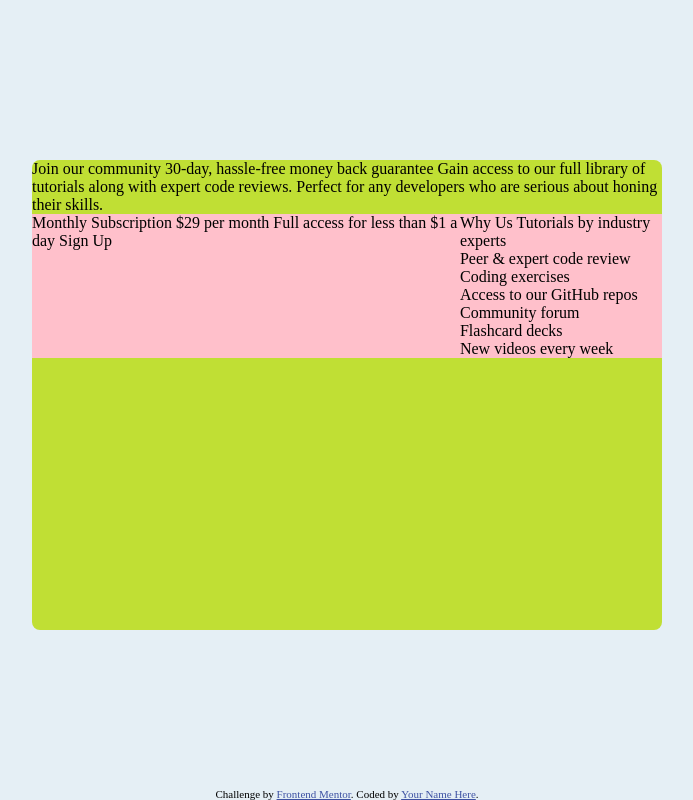
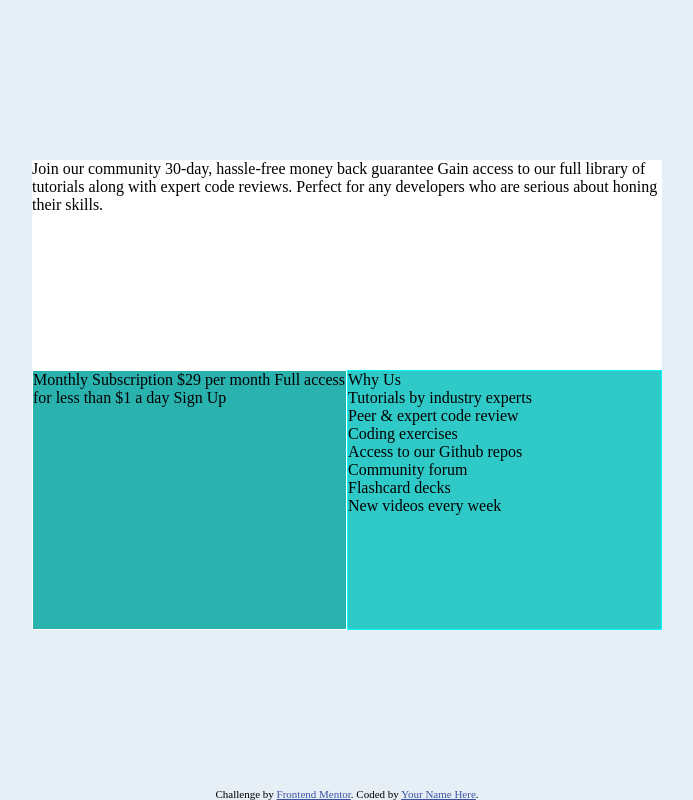
Before and after one commit to TebelloX/Frontend-Mentor-Challenges, a plain HTML site: page price_grid_component/index.html in a window 1280 px wide. Shown: the whole page, without its empty margins (293-986 px from the left). Drawn offline with Linux system fonts and the light colour scheme.

Commit message:
single price grid component challenge

```diff
--- a/price_grid_component/index.html
+++ b/price_grid_component/index.html
@@ -39,26 +39,15 @@
           &dollar;1 a day Sign Up
         </div>
         <div class="why">
-          <ul class="li">
-            Why Us Tutorials by industry experts
-          </ul>
-          <ul class="li">
-            Peer &amp; expert code review
-          </ul>
-          <ul class="li">
-            Coding exercises
-          </ul>
-          <ul class="li">
-            Access to our GitHub repos
-          </ul>
-          <ul class="li">
-            Community forum
-          </ul>
-          <ul class="li">
-            Flashcard decks
-          </ul>
-          <ul class="li">
-            New videos every week
+          <h3>Why Us</h3>
+          <ul>
+            <li>Tutorials by industry experts</li>
+            <li>Peer & expert code review</li>
+            <li>Coding exercises</li>
+            <li>Access to our Github repos</li>
+            <li>Community forum</li>
+            <li>Flashcard decks</li>
+            <li>New videos every week</li>
           </ul>
         </div>
       </div>
--- a/price_grid_component/style.css
+++ b/price_grid_component/style.css
@@ -12,6 +12,7 @@ margin: 0;
 
 :root {
   --cyan: hsl(179, 62%, 43%);
+  --cyan2: hsl(179, 62%, 49%);
   --yellow: hsl(71, 73%, 54%);
   --lgrey: hsl(204, 43%, 93%);
 }
@@ -24,16 +25,31 @@ body {
 }
 
 .container {
-    border-radius: 0.5em;
+    border-radius: 1rem;
     width: 630px;
     height: 470px;
     background-color: var(--yellow);
     margin-top: 160px;
 }
 
+.community {
+    background-color: white;
+    height: 210px;
+}
+.subscription {
+    border: 1px solid white;
+    background-color: var(--cyan);
+    width: 50%;
+}
+.why {
+    border: 1px solid aqua;
+    background-color: var(--cyan2);
+    width: 50%;
+}
 .bottom {
     display: flex;
     background-color: pink;
+    height: 260px;
 }
 
 .footer {
@@ -43,3 +59,7 @@ body {
     width: 100%;
     text-align: center;
 }
+
+ul li {
+    list-style-type: none;
+}
```
